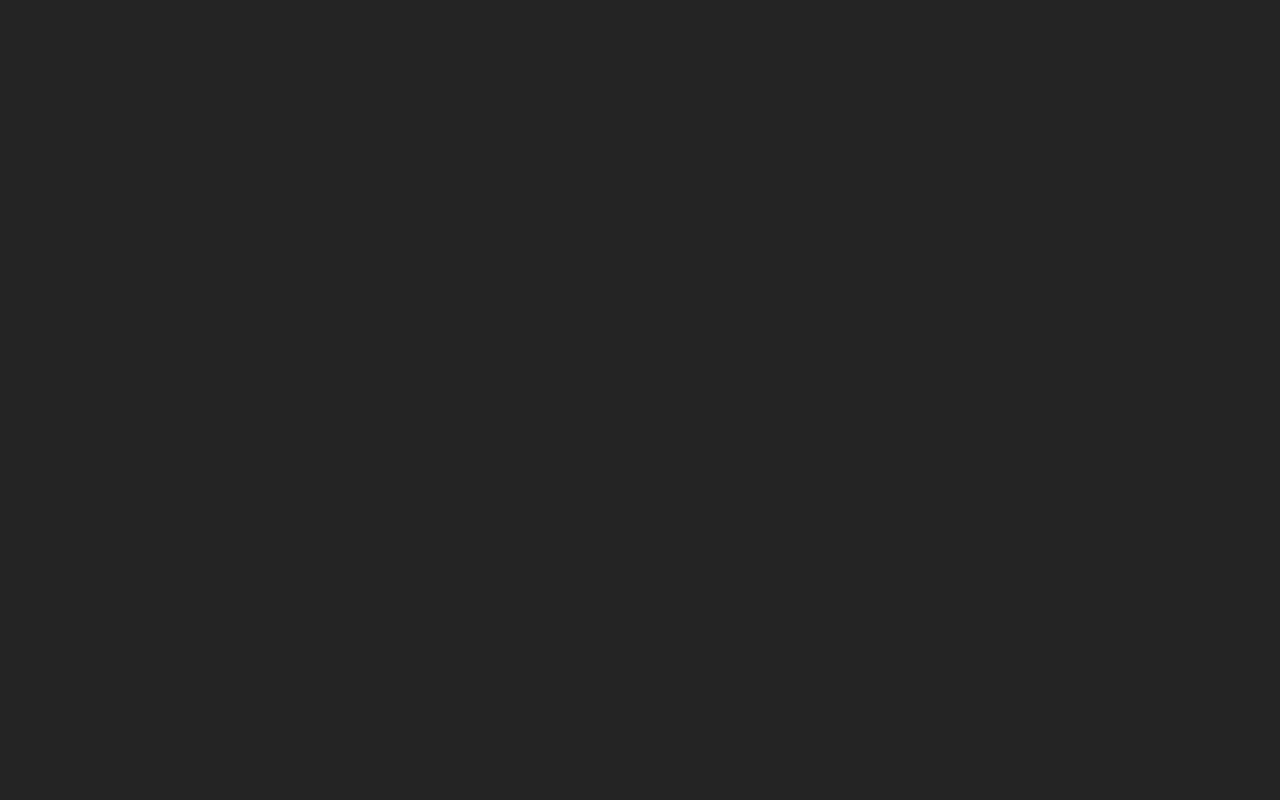
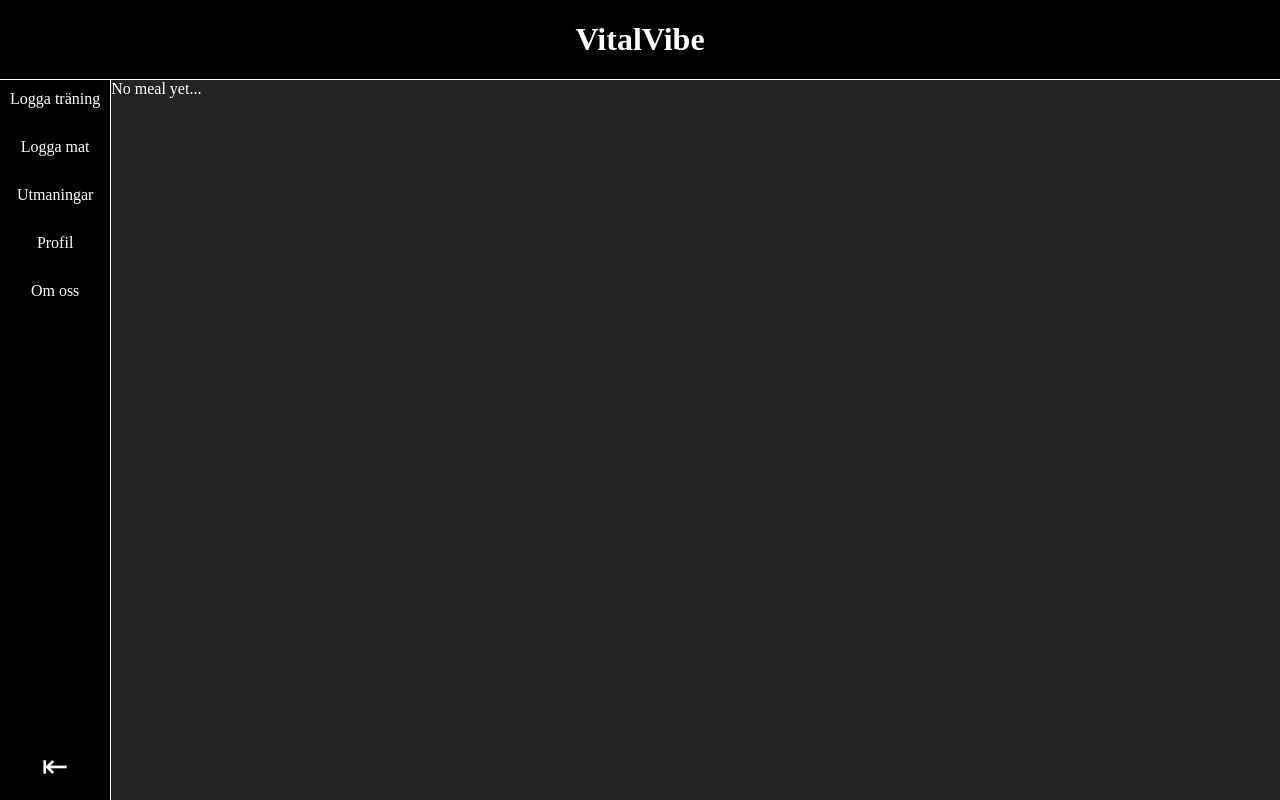
Before and after one commit to johnsson84/VitalVibe_Frontend, a React (Vite) app: page /food in a window 1280 px wide. Before the commit this address had no page. Built offline with nearby package versions, Linux system fonts and the light colour scheme.

Commit message:
add meal

```diff
--- a/src/VitalVibeApp.jsx
+++ b/src/VitalVibeApp.jsx
@@ -10,6 +10,7 @@ import { LoginProvider } from "./components/login/Login";
 import Loginpage from "./pages/loginpage/Loginpage";
 import TrainingPage from "./pages/trainingPage/TrainingPage";
 import HomePage from "./pages/HomePage";
+import MealPage from "./pages/vitalMealPage/MealPage";
 
 function VitalVibeApp() {
   return (
@@ -23,7 +24,7 @@ function VitalVibeApp() {
               {/* <Route path="forgot-password" element={<ForgotPasswordPage />}></Route> */}
               <Route path="/training" element={<TrainingPage />}></Route>
               <Route path="/home" element={<HomePage />}></Route>
-
+              <Route path="/food" element={<MealPage />}></Route>
             </Routes>
           </BrowserRouter>
         </LoginProvider>
--- /dev/null
+++ b/src/components/meal/AddMeal.jsx
@@ -0,0 +1,13 @@
+// CSS
+import './AddMeal.css';
+
+const AddMeal = () => {
+
+    return (
+        <>
+            <p>No meal yet...</p>
+        </>
+    )
+}
+
+export default AddMeal;
--- /dev/null
+++ b/src/pages/vitalMealPage/MealPage.css
@@ -0,0 +1,11 @@
+.mealMain {
+    height: 100vh;
+    width: auto;
+}
+.mealHeader {
+    height: 10%;
+}
+.meal {
+    display: flex;
+    height: 90%;
+}
--- /dev/null
+++ b/src/pages/vitalMealPage/MealPage.jsx
@@ -0,0 +1,25 @@
+// PAGES
+import Header from "../../components/header/Header";
+import Sidebar from "../../components/sidebar/Sidebar";
+import AddMeal from "../../components/meal/AddMeal";
+
+// CSS
+import "./MealPage.css";
+
+const MealPage = () => {
+  return (
+    <main>
+      <div className="mealMain">
+        <div className="mealHeader">
+          <Header></Header>
+        </div>
+        <div className="meal">
+          <Sidebar></Sidebar>
+          <AddMeal></AddMeal>
+        </div>
+      </div>
+    </main>
+  );
+};
+
+export default MealPage;
```
Also changed, not shown: src/components/meal/AddMeal.css (added).
